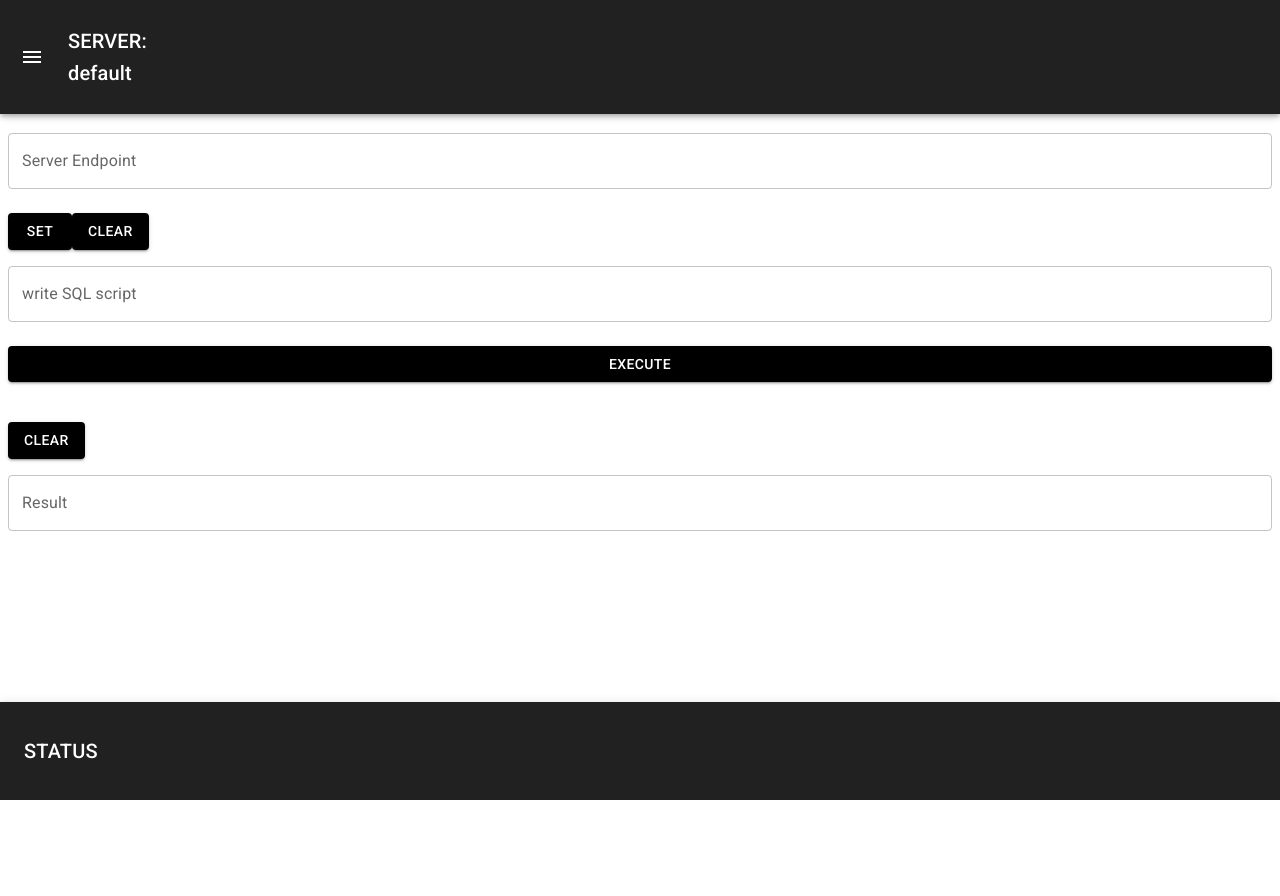
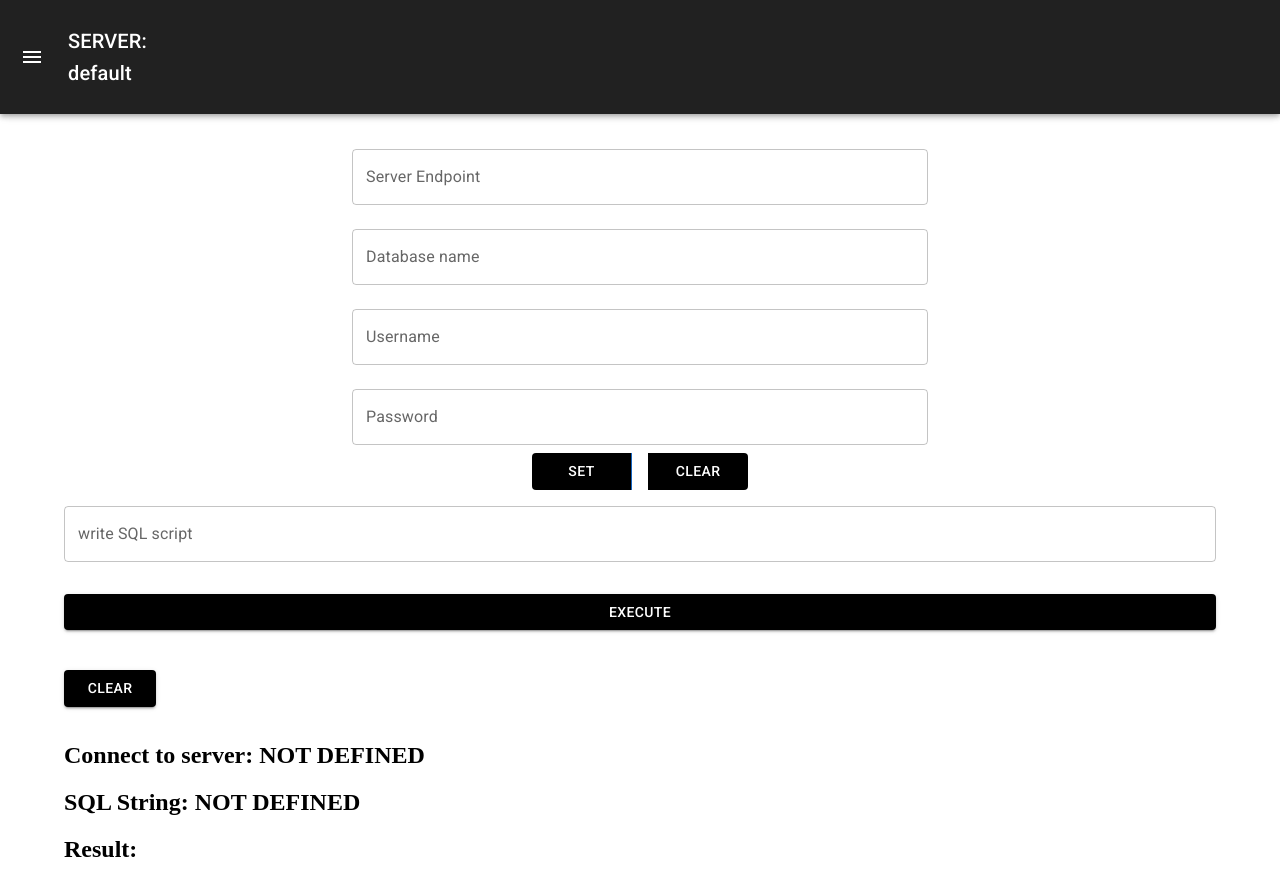
Before and after one commit to Kaplun-Alex/React_Django_SQL_Executor-Frontend-, a React (Create React App) app in the folder rsqltranslator/: page / in a window 1280 px wide. Shown: the top 896 px of the page. Before the commit the page ends 800 px from the top, so only its background shows below. Built offline with nearby package versions, Linux system fonts and the light colour scheme.

Commit message:
more fields and components

```diff
--- a/rsqltranslator/package.json
+++ b/rsqltranslator/package.json
@@ -11,6 +11,7 @@
     "@testing-library/jest-dom": "^5.16.5",
     "@testing-library/react": "^13.4.0",
     "@testing-library/user-event": "^13.5.0",
+    "axios": "^1.4.0",
     "mobx": "^6.9.0",
     "mobx-react-lite": "^3.4.3",
     "react": "^18.2.0",
--- a/rsqltranslator/src/components/FooterSectionComponent.jsx
+++ b/rsqltranslator/src/components/FooterSectionComponent.jsx
@@ -14,7 +14,7 @@ function FooterSectionComponent() {
         <AppBar position="static" sx={{ bgcolor: 'text.primary' }}>
           <Toolbar variant="dense">
              <Typography variant="h6" color="inherit" component="div">
-              STATUS
+
             </Typography>
           </Toolbar>
         </AppBar>
--- a/rsqltranslator/src/components/SQLFormComponent.jsx
+++ b/rsqltranslator/src/components/SQLFormComponent.jsx
@@ -1,11 +1,21 @@
-import { TextField, Button } from "@mui/material";
+import { TextField, Button, Stack, Container } from "@mui/material";
 import { useState } from "react";
+import WSVault from "../vaults/WorkServerVault";
+import sqlAxiosGetter from "./utils";
+import RVault from "../vaults/ResponseVault";
+import CVault from "../vaults/ConstantVault";
+
 
 function SQLFormComponent() {
-    const [value, setValue] = useState("")
+    const [value, setValue] = useState()
 
     const getValue = () => {
         console.log(value)
+        let sqlQuestion = 'http://'+WSVault.serverEndpoint.fullEndpoint+'/sqls/api?sql='+value
+        CVault.constantList.SQLFETCHQUERYSTRING = 'SQL String:  ' + value
+        console.log(sqlQuestion)
+        let responseData = sqlAxiosGetter(sqlQuestion)
+        RVault.setResponseData(responseData)
     }
 
     const changeValue = event => {
@@ -14,23 +24,27 @@ function SQLFormComponent() {
 
     return (
         <>
-        <TextField
+        <Container >
+            <Stack>
+            <TextField margin="normal"
+                id="sqlguestion"
                 onChange={changeValue}
                 value={value}
                 label="write SQL script"
                 variant="outlined"
-            style={{ width: "100%" }}
                 >
             </TextField>
 
             <Button onClick={getValue}
                 type="submit"
-              fullWidth
                 variant="contained"
                 sx={{mt: 3, mb: 2, bgcolor: 'black'}}
+                style={{ width: "100%", border: 10 }}
                 >
               EXECUTE
             </Button>
+        </Stack>
+        </Container>
         </>
     );
 }
--- a/rsqltranslator/src/components/SQLResult.jsx
+++ b/rsqltranslator/src/components/SQLResult.jsx
@@ -1,38 +1,53 @@
-import { TextField, Button } from "@mui/material";
-import { useState } from "react";
+import { Button, Container } from "@mui/material";
+import { observer } from 'mobx-react-lite';
+import CVault from "../vaults/ConstantVault";
 
-function SQLResult() {
-    const [value, setValue] = useState("")
 
-    const clearValue = () => {
-        setValue("")
-    }
+const SQLResult = observer(() => {
+    //const [value, setValue] = useState("")
 
-    const changeValue = event => {
-        setValue(event.target.value)
+    const clearResultField = () =>{
+        CVault.constantList.SERVERENDPOINT = 'Connect to server:  NOT DEFINED'
+        CVault.constantList.SQLFETCHQUERYSTRING = 'SQL String: NOT DEFINED'
     }
 
     return (
         <>
-        <Button onClick={clearValue}
+        <Container>
+            <Button onClick={clearResultField}
               type="submit"
               variant="contained"
               sx={{mt: 3, mb: 2, bgcolor: 'black'}}
+              style={{ width: "8%" }}
             >
               Clear
         </Button>
+        <div>
+            <h1>
+                {CVault.constantList.SERVERENDPOINT}
+            </h1>
+        </div>
+        <div>
+            <h1>
+                {CVault.constantList.SQLFETCHQUERYSTRING}
+            </h1>
+        </div>
+        <div>
+            <h1>
+                Result:
+            </h1>
+        </div>
+        <div>
+            <h1>
+                {CVault.constantList.SQLRESULT}
 
-        <TextField
-            onChange={changeValue}
-            value={value}
-            label="Result"
-            variant="outlined"
-            style={{ width: "100%" }}
-            >
-        </TextField>
+            </h1>
+        </div>
+        </Container>
+
 
         </>
     );
-}
+})
 
 export default SQLResult;
--- a/rsqltranslator/src/components/ServerPointFieldComponent.jsx
+++ b/rsqltranslator/src/components/ServerPointFieldComponent.jsx
@@ -1,50 +1,114 @@
-import { TextField, Button} from "@mui/material";
+import { TextField, Container} from "@mui/material";
+import Stack from '@mui/material/Stack'
 import WSVault from "../vaults/WorkServerVault";
 import { useState } from "react";
+import CVault from "../vaults/ConstantVault";
+import ButtonGroup from '@mui/material/ButtonGroup';
+import Button from '@mui/material/Button';
+import Box from '@mui/material/Box';
+
 
 function ServerPointFieldComponent() {
 
-    const [value, setValue] = useState("")
+    const [serverEndpointValue, setServerEndpointValueValue] = useState()
+    const [databaseNameValue, setDatabaseNameValue] = useState()
+    const [userNameValue, setUserNameValue] = useState()
+    const [passwordValue, setPasswordValue] = useState()
 
-    const changeValue = event => {
-      setValue(event.target.value)
+    const changeServerEndpointValue = event => {
+      setServerEndpointValueValue(event.target.serverEndpointValue)
+    }
+    const changeDatabaseNameValue= event => {
+      setDatabaseNameValue(event.target.databaseNameValue)
+    }
+    const changeUserNameValue = event => {
+      setUserNameValue(event.target.userNameValue)
+    }
+    const changePasswordValue = event => {
+      setPasswordValue(event.target.passwordValue)
     }
 
-    const setServerEnpoint = () => {
-      WSVault.setServerEndpoint(value)
+    const setConfigurationData = () => {
+      CVault.constantList.SERVERENDPOINT = "Connect to server:  " + serverEndpointValue
       console.log(WSVault.getServerEndpoint())
     }
 
-    const delServerEnpoint = () => {
-      WSVault.setServerEndpoint('default')
-      setValue('')
+    const clearFields = () => {
+      CVault.constantList.SERVERENDPOINT = "Connect to server:  NOT DEFINED"
+      setServerEndpointValueValue('')
+      setDatabaseNameValue('')
+      setUserNameValue('')
+      setPasswordValue('')
     }
 
     return (
         <>
-        <TextField
-            onChange={changeValue}
-            value={value}
+        <Container>
+          <Stack sx={{
+              display: 'flex',
+              flexDirection: 'column',
+              alignItems: 'center',
+            }}>
+              <TextField margin="normal"
+                  onChange={changeServerEndpointValue}
+                  value={serverEndpointValue}
                   label="Server Endpoint"
                   variant="outlined"
-            style={{ width: "100%" }}
+                  style={{ width: "50%" }}
                   >
               </TextField>
 
-        <Button onClick={setServerEnpoint}
-              type="submit"
+              <TextField margin="normal"
+                  onChange={changeDatabaseNameValue}
+                  value={databaseNameValue}
+                  label="Database name"
+                  variant="outlined"
+                  style={{ width: "50%" }}
+                  >
+              </TextField>
+
+              <TextField margin="normal"
+                  onChange={changeUserNameValue}
+                  value={userNameValue}
+                  label="Username"
+                  variant="outlined"
+                  style={{ width: "50%" }}
+                  >
+              </TextField>
+
+              <TextField margin="normal"
+                  onChange={changePasswordValue}
+                  value={passwordValue}
+                  label="Password"
+                  style={{ width: "50%" }}
+                  >
+              </TextField>
+
+          </Stack>
+        </Container>
+
+
+        <Container>
+        <Stack spacing={2} sx={{
+              alignItems: 'center',
+            }}>
+          <ButtonGroup
+                  disableElevation
                   variant="contained"
-              sx={{mt: 3, mb: 2, bgcolor: 'black'}}
                 >
-              Set
+              <Button onClick={setConfigurationData}
+                  sx={{bgcolor: 'black', width: 100, marginLeft: 1, marginRight: 1}}
+                  >Set
               </Button>
-        <Button onClick={delServerEnpoint}
-              type="submit"
-              variant="contained"
-              sx={{mt: 3, mb: 2, bgcolor: 'black'}}
-            >
-              Clear
+                  <Button margin='normal' onClick={clearFields}
+                  sx={{bgcolor: 'black', width: 100, marginLeft: 1, marginRight: 1}}
+                  >Clear
               </Button>
+          </ButtonGroup>
+
+        </Stack>
+
+        </Container>
         </>
       );
 }
--- /dev/null
+++ b/rsqltranslator/src/components/utils.js
@@ -0,0 +1,25 @@
+import axios from 'axios'
+import CVault from '../vaults/ConstantVault';
+
+export default async function sqlAxiosGetter(rowSQL) {
+    try {
+      const response = await axios.get(rowSQL, {
+        headers: {
+          myHeader: 'header'
+        },
+        params: {
+          data: rowSQL
+        }
+      });
+        const responceData = response.data
+        CVault.constantList.SQLRESULT = responceData
+        return (response)
+      }
+      catch (error) {
+        return (error)
+      }
+}
+
+//SELECT column_name, data_type
+//FROM information_schema.columns
+//WHERE table_schema = 'public' AND table_name = 'staff_info';
--- a/rsqltranslator/src/screens/MainScreen.jsx
+++ b/rsqltranslator/src/screens/MainScreen.jsx
@@ -20,12 +20,6 @@ const MainScreen = () =>{
         </Box>
       </section>
 
-      <section>
-        <footer>
-          <FooterSectionComponent/>
-        </footer>
-      </section>
-
     </>
   )
 }
--- /dev/null
+++ b/rsqltranslator/src/vaults/ConstantVault.js
@@ -0,0 +1,29 @@
+import {makeAutoObservable} from 'mobx'
+
+
+class ConstantVault {
+
+    constantList = {
+        'DEFAULTCONSTANT': 'Constant',
+        'SERVERENDPOINT': 'Connect to server:  NOT DEFINED',
+        'SQLFETCHQUERYSTRING': 'SQL String: NOT DEFINED',
+        'DATABASE' : 'default',
+        'USERNAME': 'default',
+        'PASWORD': 'default',
+        'SQLRESULT': '',
+    }
+
+    constructor(){
+        makeAutoObservable(this);
+    }
+
+    setSQLResultValue(value){
+        this.constantList.SQLResult = value
+        console.log(this.value)
+    }
+
+}
+
+const CVault = new ConstantVault()
+
+export default CVault;
--- /dev/null
+++ b/rsqltranslator/src/vaults/ResponseVault.js
@@ -0,0 +1,25 @@
+import {makeAutoObservable} from 'mobx'
+
+
+class ResponseVault {
+
+    response = []
+
+    constructor(){
+        makeAutoObservable(this);
+    }
+    getResponseData(){
+        return (this.response.data);
+    }
+    setResponseData(responseData){
+        this.response = responseData
+        console.log(this.response)
+    }
+    delResponseData(){
+        return (this.serverEndpoint.fullEndpoint);
+    }
+}
+
+const RVault = new ResponseVault()
+
+export default RVault;
```
Also changed, not shown: rsqltranslator/src/components/fetchingClassComponent.jsx (added, +33 -0 lines), rsqltranslator/src/components/fetchingfunctionComponent.jsx (added, +18 -0 lines), rsqltranslator/src/vaults/ServerStatusVault.js (deleted, +0 -67 lines), 1 other file (tests, documents, lock files or other folders). Lines whose indentation alone changed are shown as unchanged.
